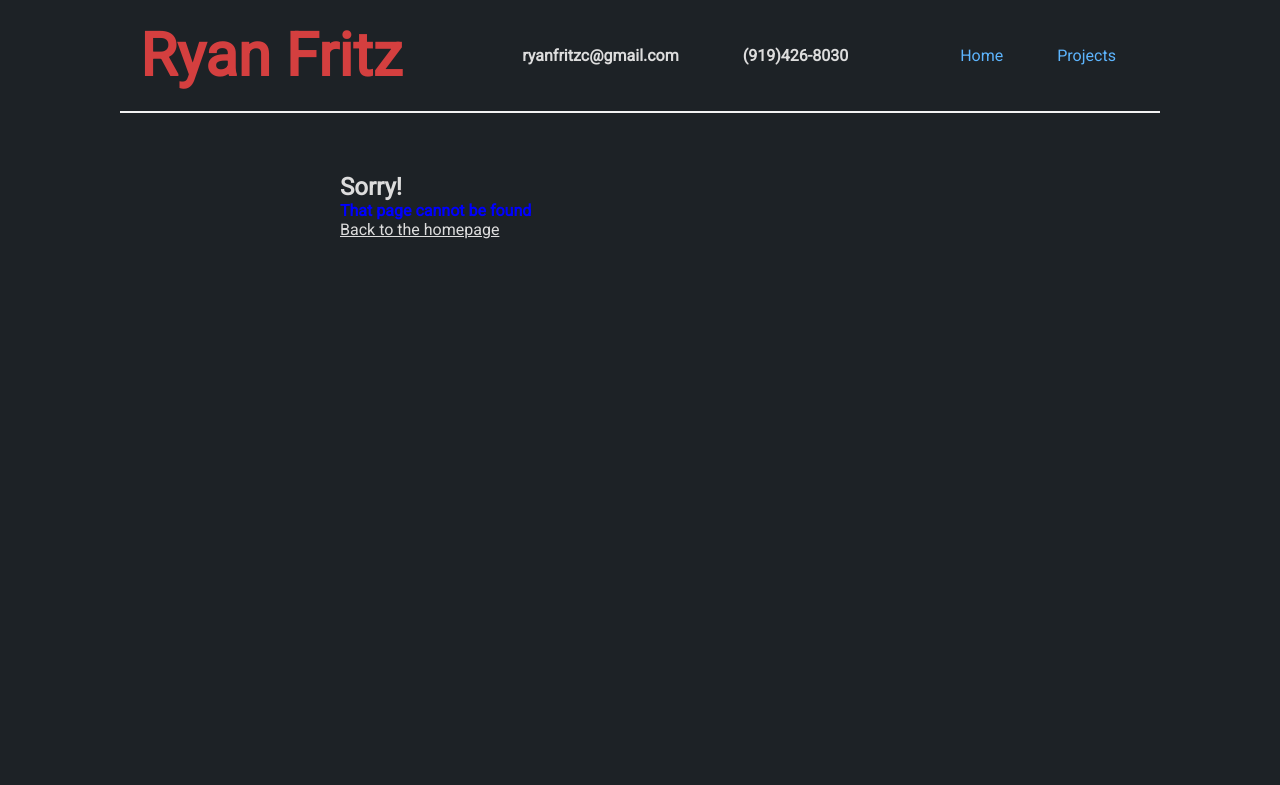
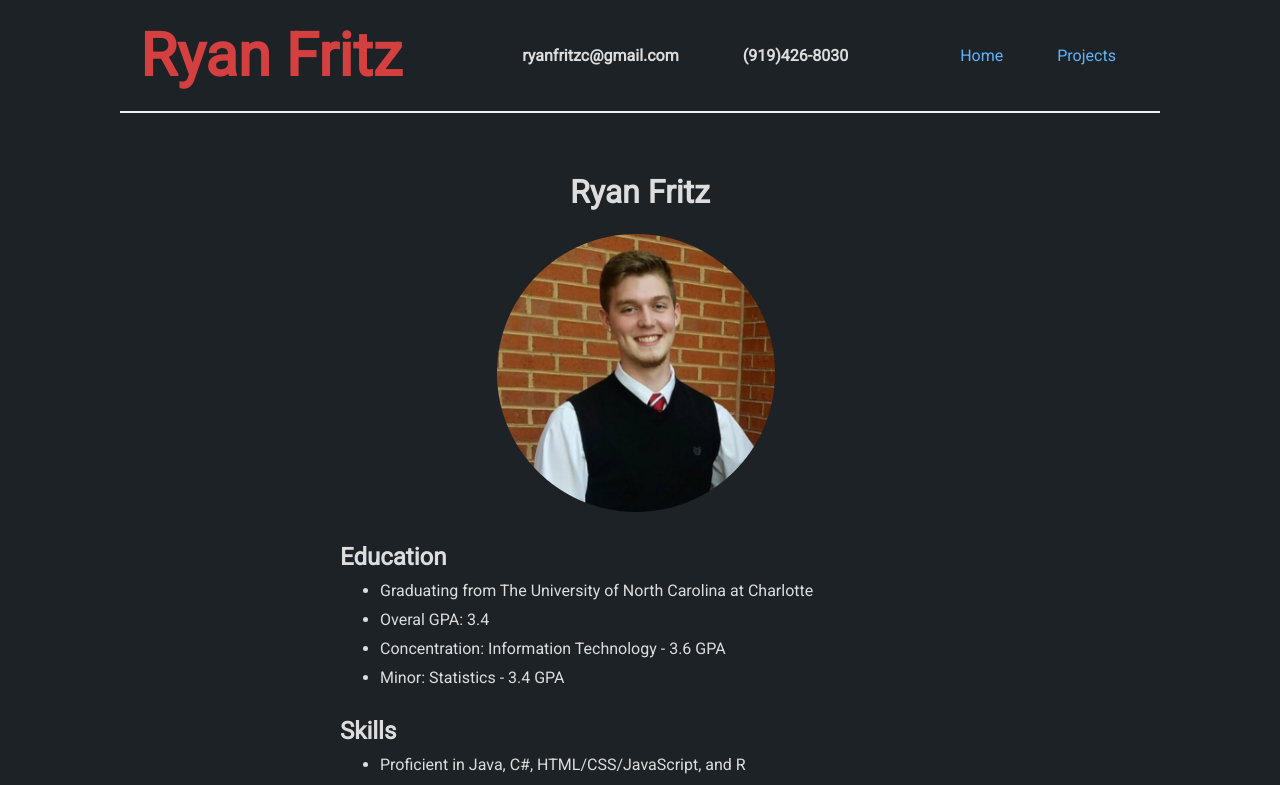
Before and after one commit to ryanfritzc/reactResume, a React (Create React App) app in the folder react-resume/: page / in a window 1280 px wide. Shown: the top 785 px of the page. Built offline with nearby package versions, Linux system fonts and the light colour scheme.

Commit message:
potential

```diff
--- a/react-resume/src/App.js
+++ b/react-resume/src/App.js
@@ -14,7 +14,7 @@ function App() {
         <NavBar />
         <div className="content">
           <Switch>
-            <Route exact path="https://ryanfritzc.github.io/reactResume/">
+            <Route exact path="/">
               <Home />
             </Route>
             <Route exact path="https://ryanfritzc.github.io/reactResume/">
```
